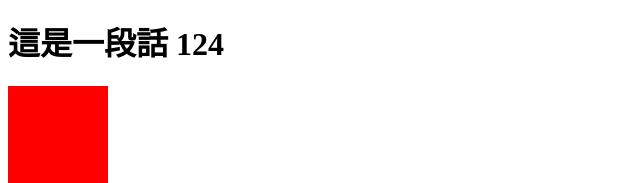
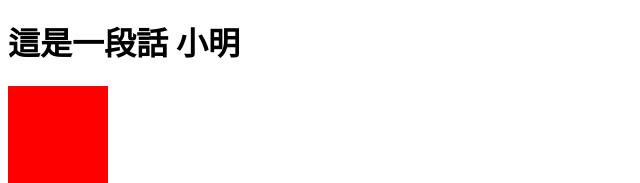
Before and after one commit to gonsakon/test23, a plain HTML site: page index.html in a window 1280 px wide. Shown: the part 211-394 px from the top of the page, 0-640 px from the left. Drawn offline with Linux system fonts and the light colour scheme.

Commit message:
Update 2021-06-18T07:44:14.712Z

```diff
--- a/index.html
+++ b/index.html
@@ -16,7 +16,7 @@
 
 
 <h1>
-  這是一段話 124
+  這是一段話 小明
 </h1>
 
 <div class="box"></div>
```
